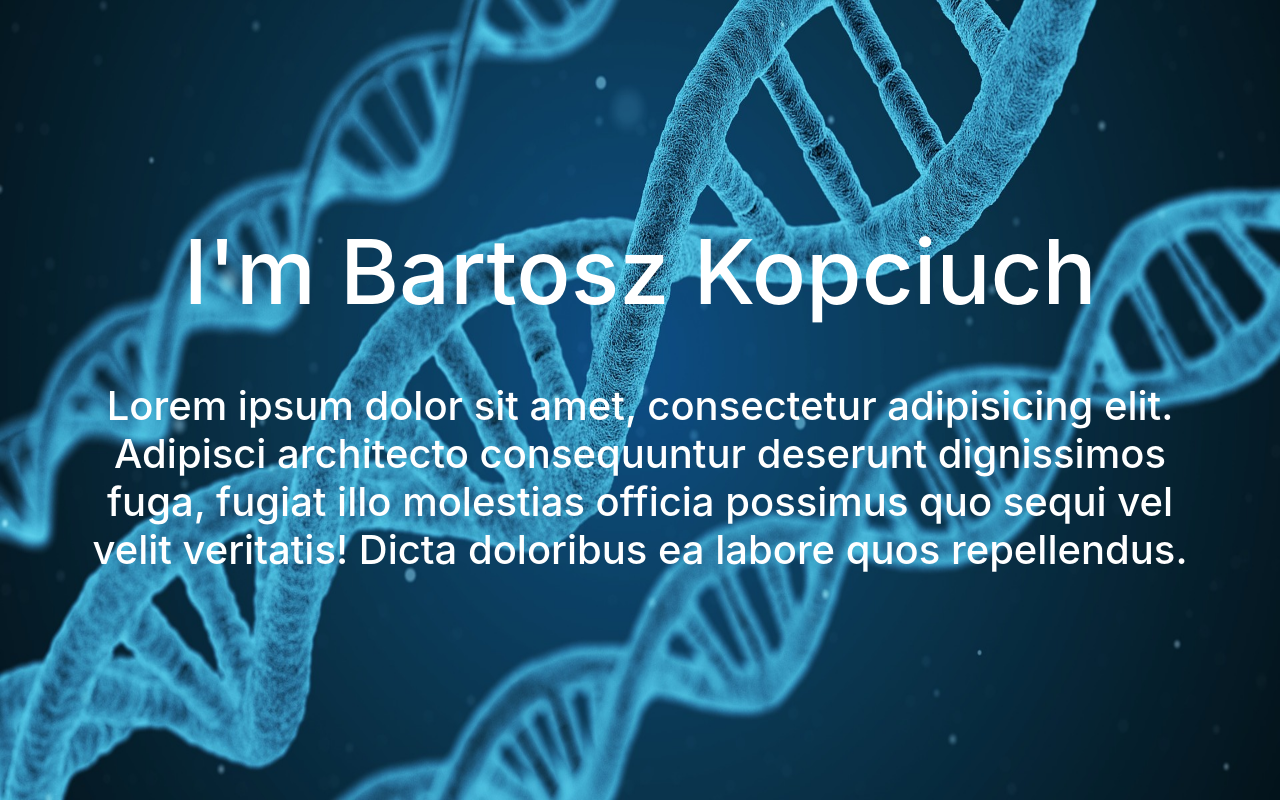
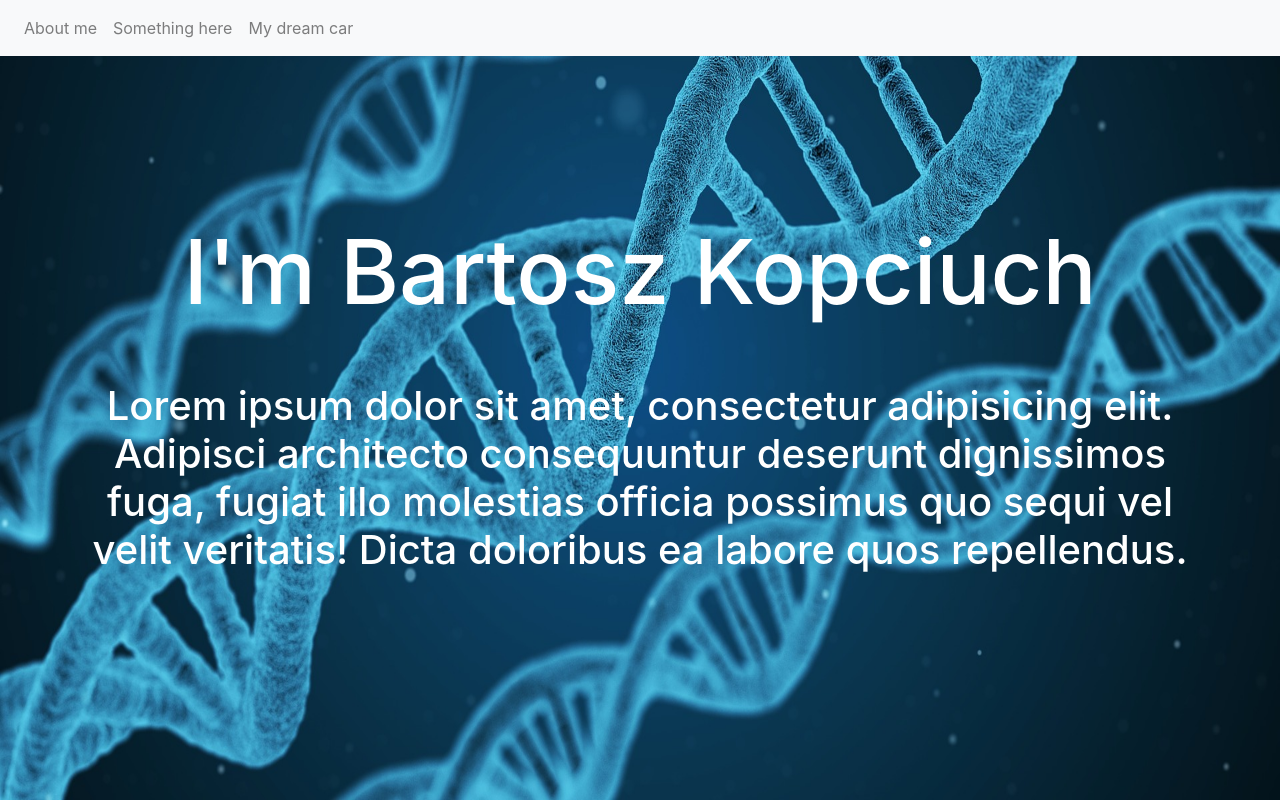
Before and after one commit to ideffix/react-portfolio, a React (Create React App) app: page / in a window 1280 px wide. Shown: the top 800 px of the page. Built offline with nearby package versions, Linux system fonts and the light colour scheme.

Commit message:
added navbar

```diff
--- a/package.json
+++ b/package.json
@@ -3,8 +3,10 @@
   "version": "0.1.0",
   "private": true,
   "dependencies": {
+    "bootstrap": "^4.3.1",
     "prop-types": "^15.7.2",
     "react": "^16.9.0",
+    "react-bootstrap": "^1.0.0-beta.12",
     "react-dom": "^16.9.0",
     "react-scripts": "3.1.1",
     "react-scroll": "^1.7.14",
--- a/src/App.js
+++ b/src/App.js
@@ -10,7 +10,7 @@ import BackgroundFixedSection from './components/sections/BackgroundFixedSection
 const App = () => {
     return (
         <Portfolio withNavbar={true}>
-            <WholePageSection imgSrc={dna}>
+            <WholePageSection imgSrc={dna} sectionName={'About me'}>
                 <TitleContentScheme
                     title={"I'm Bartosz Kopciuch"}
                     content={
@@ -18,10 +18,13 @@ const App = () => {
                     }
                 />
             </WholePageSection>
-            <BackgroundFixedSection imgSrc={coding} height={200}>
+            <BackgroundFixedSection
+                imgSrc={coding}
+                height={200}
+                sectionName={'Something here'}>
                 Something hereY
             </BackgroundFixedSection>
-            <WholePageSection imgSrc={mustang}>
+            <WholePageSection imgSrc={mustang} sectionName={'My dream car'}>
                 <TitleContentScheme
                     className={'black'}
                     title={'Mustang <3'}
--- a/src/components/Portfolio/Portfolio.jsx
+++ b/src/components/Portfolio/Portfolio.jsx
@@ -1,10 +1,38 @@
 import React from 'react';
 import PropTypes from 'prop-types';
+import { Nav, Navbar } from 'react-bootstrap';
 
-const Portfolio = ({ children, withNavbar }) => <>{children}</>;
+const renderNavbar = children => {
+    return (
+        <Navbar bg="light" expand="lg" fixed="top">
+            <Nav className="mr-auto">
+                {React.Children.map(children, child => {
+                    if (child.props.sectionName) {
+                        return (
+                            <Nav.Link href={'#we'}>
+                                {child.props.sectionName}
+                            </Nav.Link>
+                        );
+                    }
+                })}
+            </Nav>
+        </Navbar>
+    );
+};
+
+const Portfolio = ({ children, withNavbar }) => (
+    <>
+        {withNavbar && renderNavbar(children)}
+        {children}
+    </>
+);
 
 Portfolio.propTypes = {
     withNavbar: PropTypes.bool,
 };
 
+Portfolio.defaultProps = {
+    withNavbar: false,
+};
+
 export default Portfolio;
```
